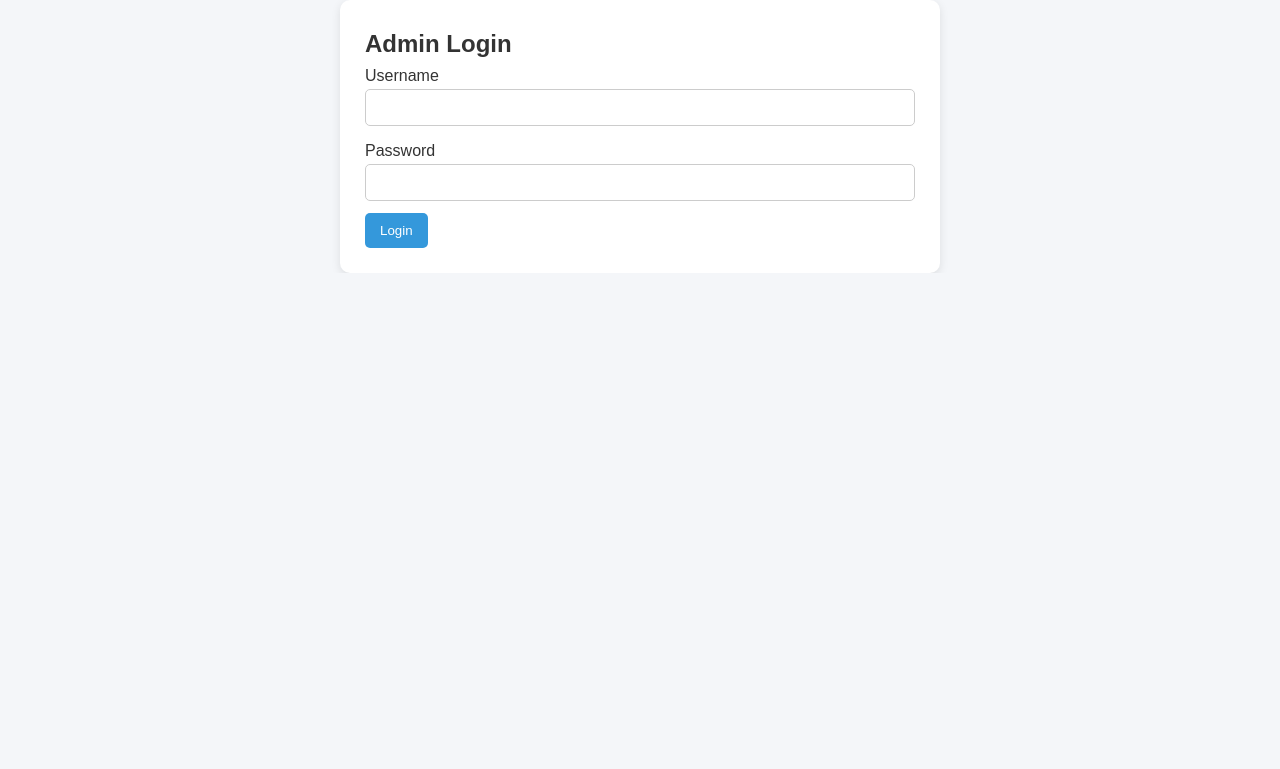
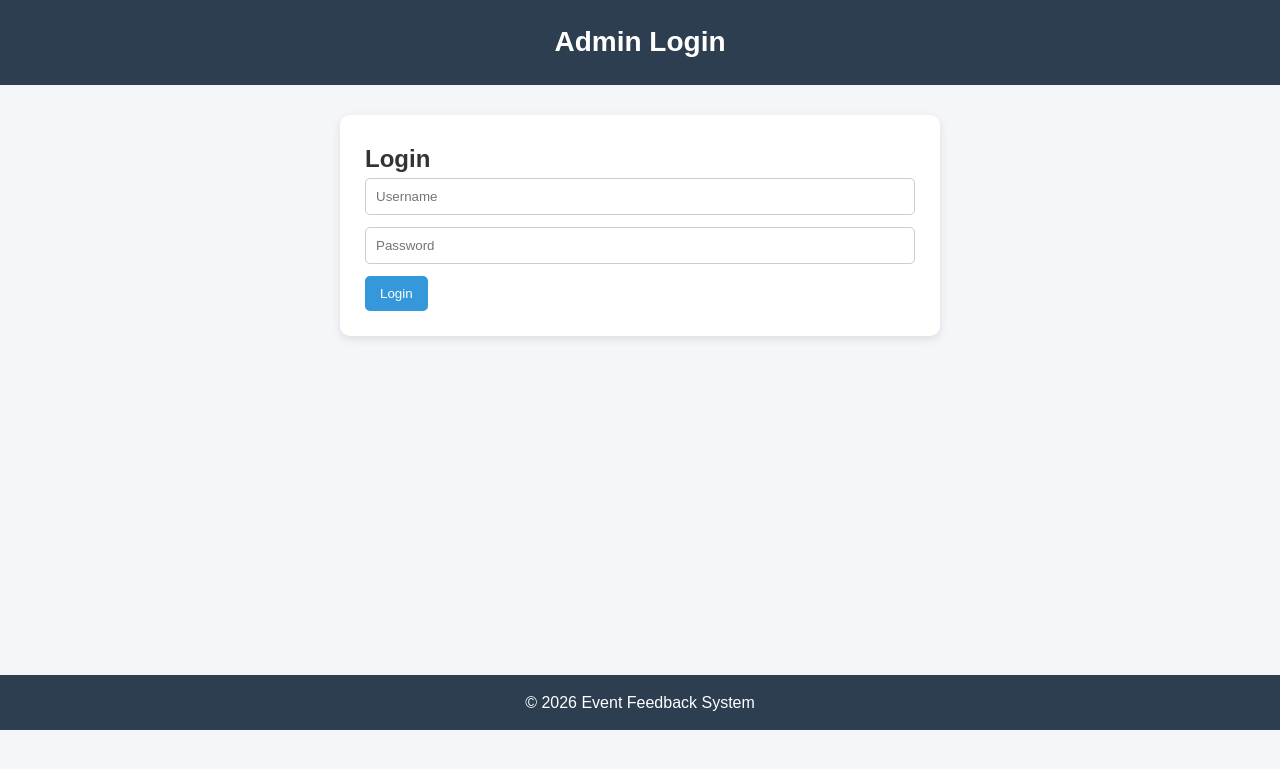
Before and after one commit to Aryan102004/event-feedback-system, a Flask app: page /admin_login in a window 1280 px wide. Shown: the top 769 px of the page. Run offline with Flask 3, Linux system fonts and the light colour scheme.

Commit message:
Update admin_login.html

```diff
--- a/templates/admin_login.html
+++ b/templates/admin_login.html
@@ -1,27 +1,36 @@
 <!DOCTYPE html>
 <html>
 <head>
-    <title>Admin Login</title>
+<title>Admin Login</title>
+<meta name="viewport" content="width=device-width, initial-scale=1.0">
+<link rel="stylesheet" href="{{ url_for('static', filename='style.css') }}">
+</head>
 
-    <link rel="stylesheet" href="{{ url_for('static', filename='style.css') }}">
-</head>
 <body>
 
-<div class="feedback-section">
+<header>
+<h1>Admin Login</h1>
+</header>
 
-    <form method="POST" class="feedback-form">
-        <h2>Admin Login</h2>
+<main>
 
-        <label>Username</label>
-        <input type="text" name="username" required>
+<form class="feedback-form" method="POST">
 
-        <label>Password</label>
-        <input type="password" name="password" required>
+<h2>Login</h2>
 
-        <button type="submit">Login</button>
-    </form>
+<input type="text" name="username" placeholder="Username" required>
 
-</div>
+<input type="password" name="password" placeholder="Password" required>
+
+<button type="submit">Login</button>
+
+</form>
+
+</main>
+
+<footer>
+© 2026 Event Feedback System
+</footer>
 
 </body>
 </html>
```
